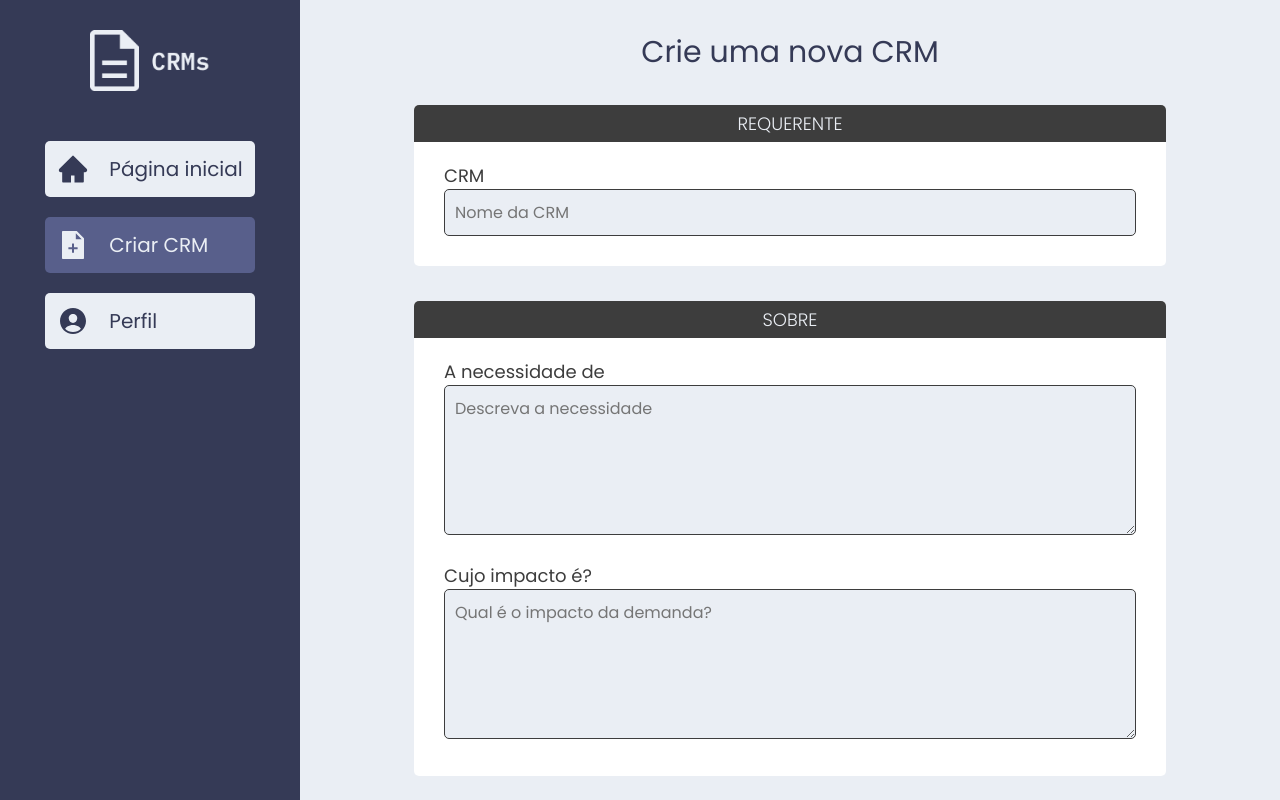
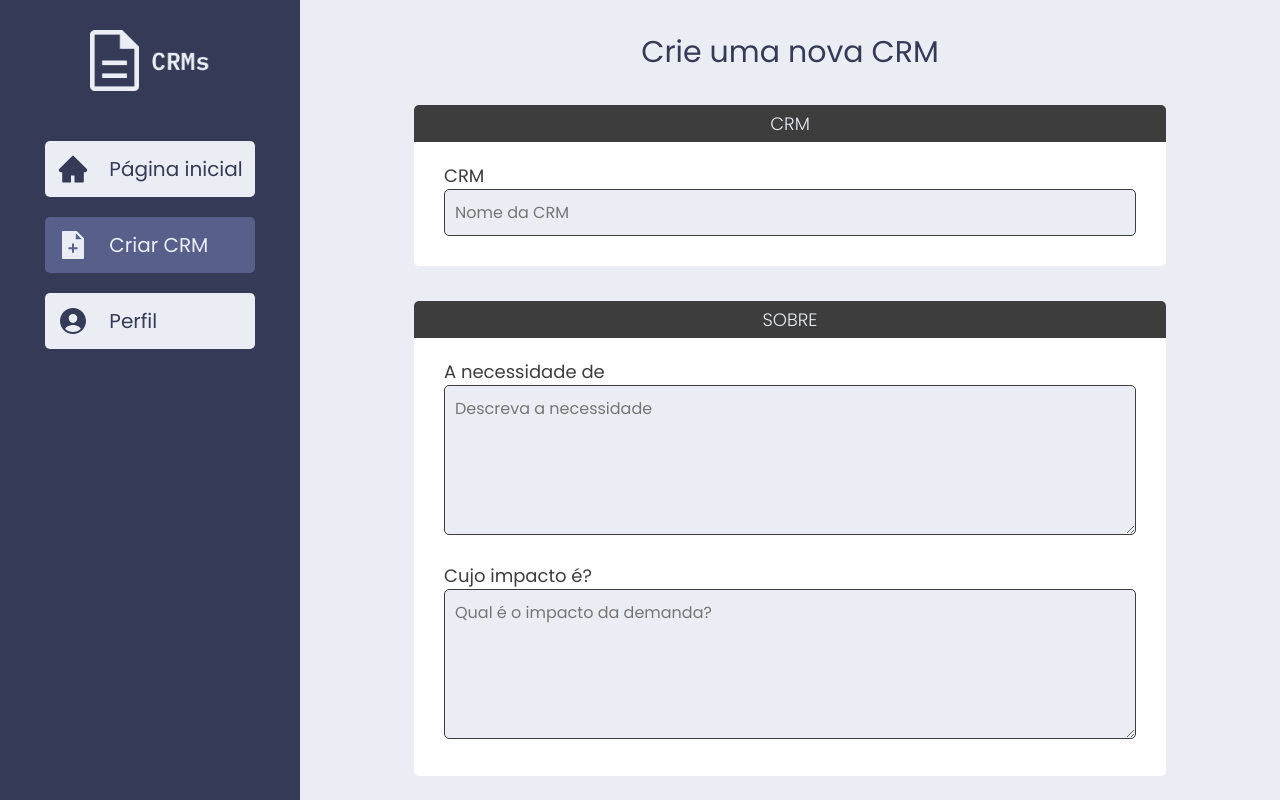
Before and after one commit to HenriqueContini/CRM, a React (Vite) app: page /newcrm in a window 1280 px wide. Shown: the top 800 px of the page. Built offline with nearby package versions, Linux system fonts and the light colour scheme.

Commit message:
Fixing problems

```diff
--- a/src/components/UserCRM.jsx
+++ b/src/components/UserCRM.jsx
@@ -5,7 +5,7 @@ import './styles/UserCRM.css';
 
 const UserCRM = () => {
 
-    const urlAPI = 'http://localhost:8080/crm/usercrms/00003';
+    const urlAPI = 'http://localhost:8080/crm/usercrms/00001';
 
     const [CRMs, setCRMs] = useState([]);
 
--- a/src/pages/Newcrm.jsx
+++ b/src/pages/Newcrm.jsx
@@ -4,6 +4,7 @@ import { useForm } from 'react-hook-form';
 import './styles/Newcrm.css';
 
 const Newcrm = () => {
+    const urlAPI = 'http://localhost:8080/crm/create-crm';
     const { register, handleSubmit } = useForm();
     const [Files, setFiles] = useState([]);
     // const [Department, setDepartment] = useState([]);
@@ -16,15 +17,30 @@ const Newcrm = () => {
     //     setDepartment([...Department, newDepartment]);
     // }
 
+    function createCRM(data) {
+        data.user = '00001';
+        delete data.arquivos;
+
+        fetch(urlAPI, {
+            method: 'POST',
+            body: JSON.stringify(data),
+            headers: {
+                'Content-Type': 'application/json'
+            }
+        })
+    }
+
+
+
     const departmentOptions = ['Mercantil', 'Controladoria', 'Fiscal']
 
     return (
         <section className='newcrm-container'>
             <h1 className='newcrm-title'>Crie uma nova CRM</h1>
 
-            <form className='newcrm-form' onSubmit={handleSubmit((data) => console.log(data))}>
+            <form className='newcrm-form' onSubmit={handleSubmit((data) => createCRM(data))}>
                 <fieldset className='newcrm-fieldset'>
-                    <legend className='newcrm-legend'>Requerente</legend>
+                    <legend className='newcrm-legend'>CRM</legend>
 
                     <div className="newcrm-fieldset-wrapper">
                         <label htmlFor="nome_crm">CRM</label>
@@ -77,7 +93,7 @@ const Newcrm = () => {
                     }
                 </fieldset>
 
-                <fieldset className='newcrm-fieldset'>
+                {/* <fieldset className='newcrm-fieldset'>
                     <legend className='newcrm-legend'>Setores envolvidos</legend>
 
                     <div className="newcrm-fieldset-department">
@@ -90,7 +106,7 @@ const Newcrm = () => {
                             ))}
                         </select>
                     </div>
-                </fieldset>
+                </fieldset> */}
                 <input className='newcrm-button' type="submit" />
             </form>
         </section>
```
